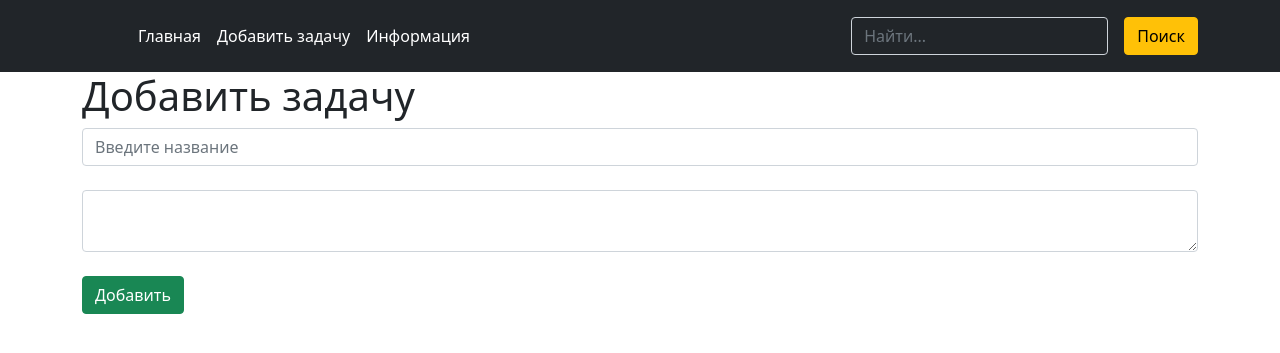
After one commit to latemrockman/Django-task-list, a Django app: page /create/ in a window 1280 px wide. The commit adds this page. Shown: the top 353 px of the page. Run offline with Django 4.2, Linux system fonts and the light colour scheme.

Commit message:
добавил страницу добавления задач

```diff
--- a/taskmanager/main/templates/base.html
+++ b/taskmanager/main/templates/base.html
@@ -15,10 +15,11 @@
 
         <ul class="nav col-12 col-lg-auto me-lg-auto mb-2 justify-content-center mb-md-0">
           <li><a href="{% url 'index' %}" class="nav-link px-2 text-white">Главная</a></li>
+          <li><a href="{% url 'create-task' %}" class="nav-link px-2 text-white">Добавить задачу</a></li>
           <li><a href="{% url 'about' %}" class="nav-link px-2 text-white">Информация</a></li>
 
-           <!--
-           <li><a href="#" class="nav-link px-2 text-white">Pricing</a></li>
+
+            <!--
            <li><a href="#" class="nav-link px-2 text-white">FAQs</a></li>
            <li><a href="#" class="nav-link px-2 text-white">About</a></li>
            --!>
--- /dev/null
+++ b/taskmanager/main/templates/main/create_task.html
@@ -0,0 +1,18 @@
+{% extends 'base.html' %}
+
+
+
+{% block content %}
+
+<h1>Добавить задачу</h1>
+
+
+<form method="post" acion="">
+    <input type="text" placeholder="Введите название" class="form-control"> <br>
+    <textarea placeholder="Введите название" class="form-control"> </textarea> <br>
+    <button type="submit" class="btn btn-success">Добавить</button>
+
+
+</form>
+
+{% endblock %}
--- a/taskmanager/main/urls.py
+++ b/taskmanager/main/urls.py
@@ -3,5 +3,6 @@ from . import views
 
 urlpatterns = [
     path('', views.index, name='index'),
-    path('about', views.about, name='about')
+    path('create/', views.create_task, name='create-task'),
+    path('about/', views.about, name='about')
 ]
--- a/taskmanager/main/views.py
+++ b/taskmanager/main/views.py
@@ -4,9 +4,14 @@ from . models import Task
 
 
 def index(request):
-    all_tasks = Task.objects.all()
+    all_tasks = Task.objects.order_by('-id')
     title_page = 'Главная страница'
     return render(request, 'main/index.html', {'all_tasks': all_tasks, 'title_page': title_page})
+
+def create_task(request):
+    title_page = 'Добавить задачу'
+    return render(request, 'main/create_task.html', {'title_page': title_page})
+
 
 
 def about(request):
```
Also changed, not shown: taskmanager/db.sqlite3.
